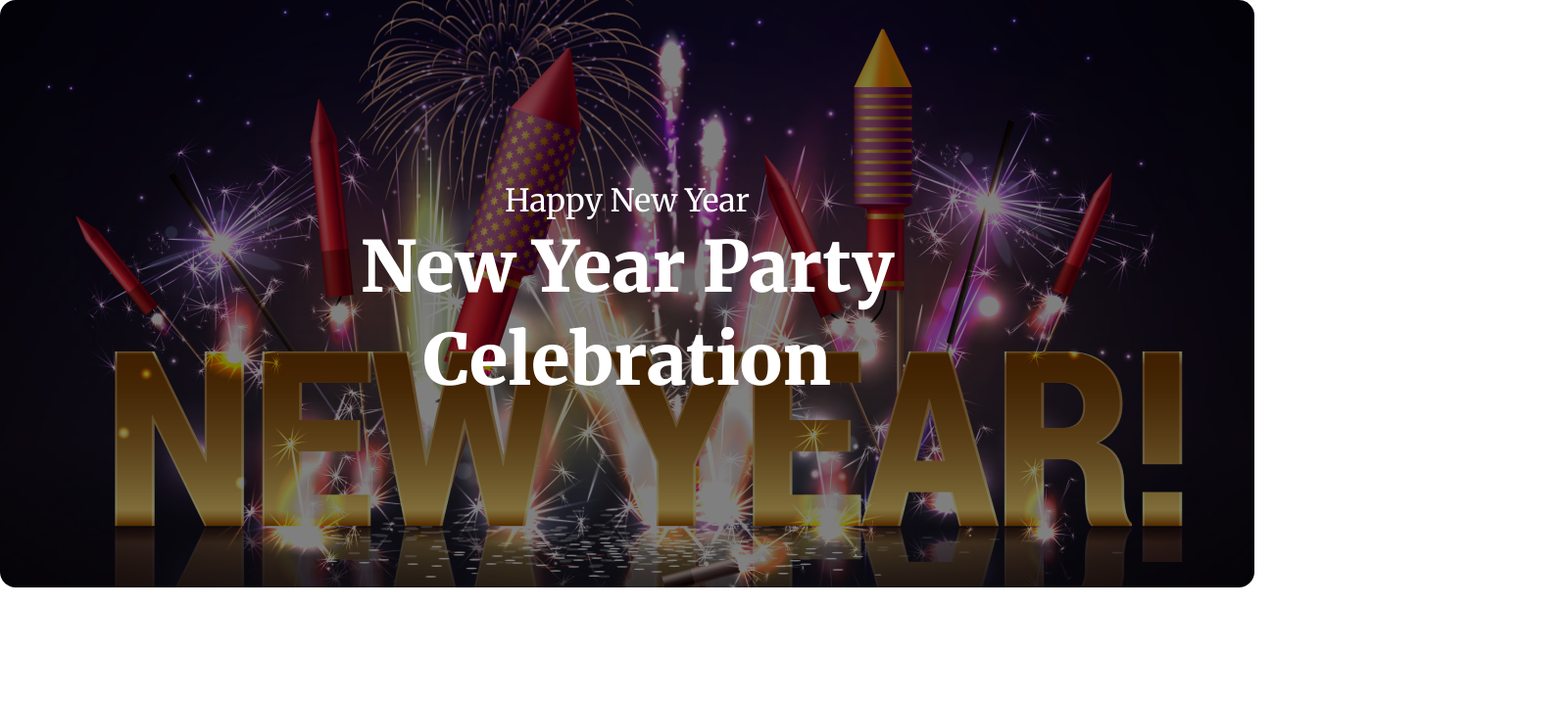
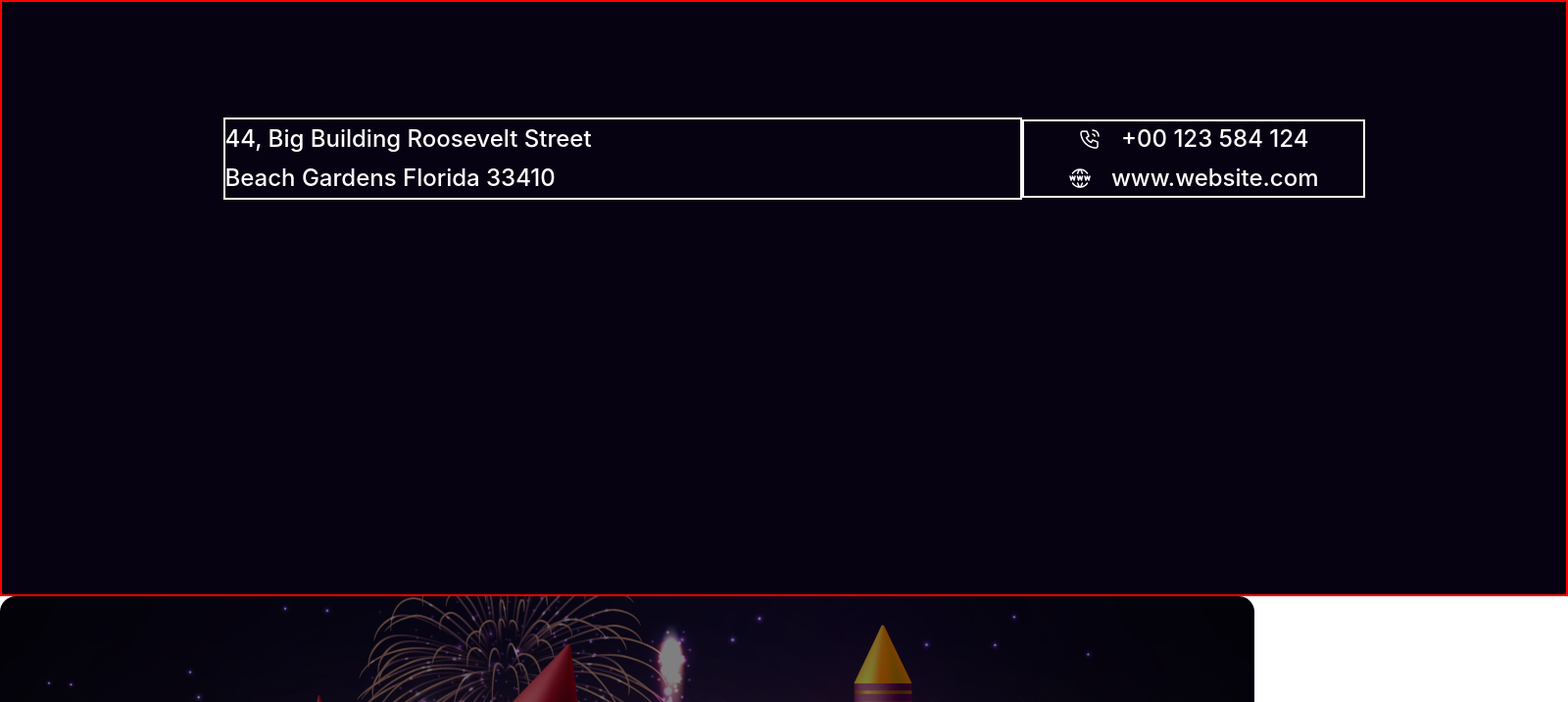
Before and after one commit to Rasadul-Islam/New-Year, a plain HTML site: page index.html in a window 1280 px wide. Shown: the top 717 px of the page at 98% size, 1600 px wide, since content can reach past the window. Drawn offline with Linux system fonts and the light colour scheme.

Commit message:
Today Project End

```diff
--- a/index.html
+++ b/index.html
@@ -7,6 +7,27 @@
     <link rel="stylesheet" href="style/style.css">
 </head>
 <body>
+    <!-- footer section start -->
+    <footer class="footer-container">
+        <div class="footer-top flex">
+            <h3 class="footer-top-left">
+                44, Big Building Roosevelt Street <br> Beach Gardens Florida 33410
+            </h3>
+            <div class="footer-top-right flex">
+                <div class="flex">
+                    <img src="./icons/Call.png" alt="">
+                    <h3>+00 123 584 124</h3>
+                </div>
+                <div class="flex">
+                    <img src="./icons/Website.png" alt="">
+                    <h3>www.website.com</h3>
+                </div>
+
+
+            </div>
+        </div>
+    </footer>
+
     <!-- Header section Start -->
     <header class="header-container">
         <section class="header-content flex">
@@ -131,9 +152,6 @@
         </div>
     <!-- Subscribe section End -->
     </main>
-    <footer>
-
-    </footer>
 
 </body>
 </html>
--- a/style/style.css
+++ b/style/style.css
@@ -400,13 +400,38 @@ section h1{
     text-transform: capitalize;
 }
 /* subscribe section end */
-
-
-
-
-
 /* Footer section start */
-footer{
-    margin: 500px;
+.footer-container{
+    width: 1600px;
+    height: 609px;
+    border: 2px solid red;
+    margin: 0 auto;
+    background: rgb(7, 2, 17);
 }
+.footer-top{
+    width: 1185px;
+    height: 80px;
+    margin: 0 auto;
+    margin-top: 120px;
+    justify-content: space-between;
+}
+ .footer-top h3{
+    color: rgb(255, 255, 255);
+    font-family: Inter;
+    margin-left: 20px ;
+    font-size: 24px;
+    font-weight: 500;
+    line-height: 40px;
+    letter-spacing: 0%;
+    text-align: left;
+ }
+ .footer-top-left{
+    border: 2px solid white;
+    width: 70%;
+ }
+ .footer-top-right{
+    border: 2px solid white;
+    width: 30%;
+    flex-direction: column;
+ }
 /* Footer section End */
```
